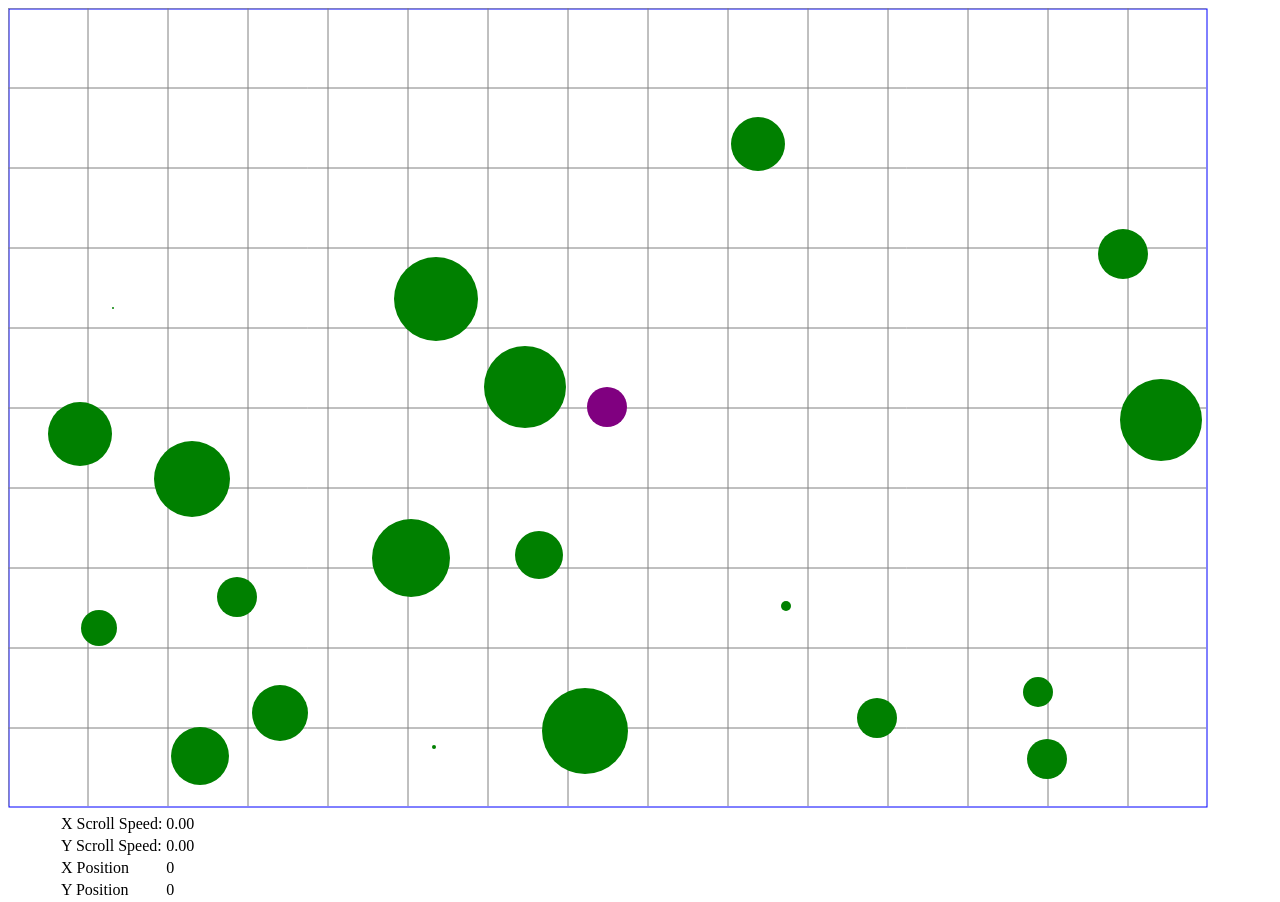
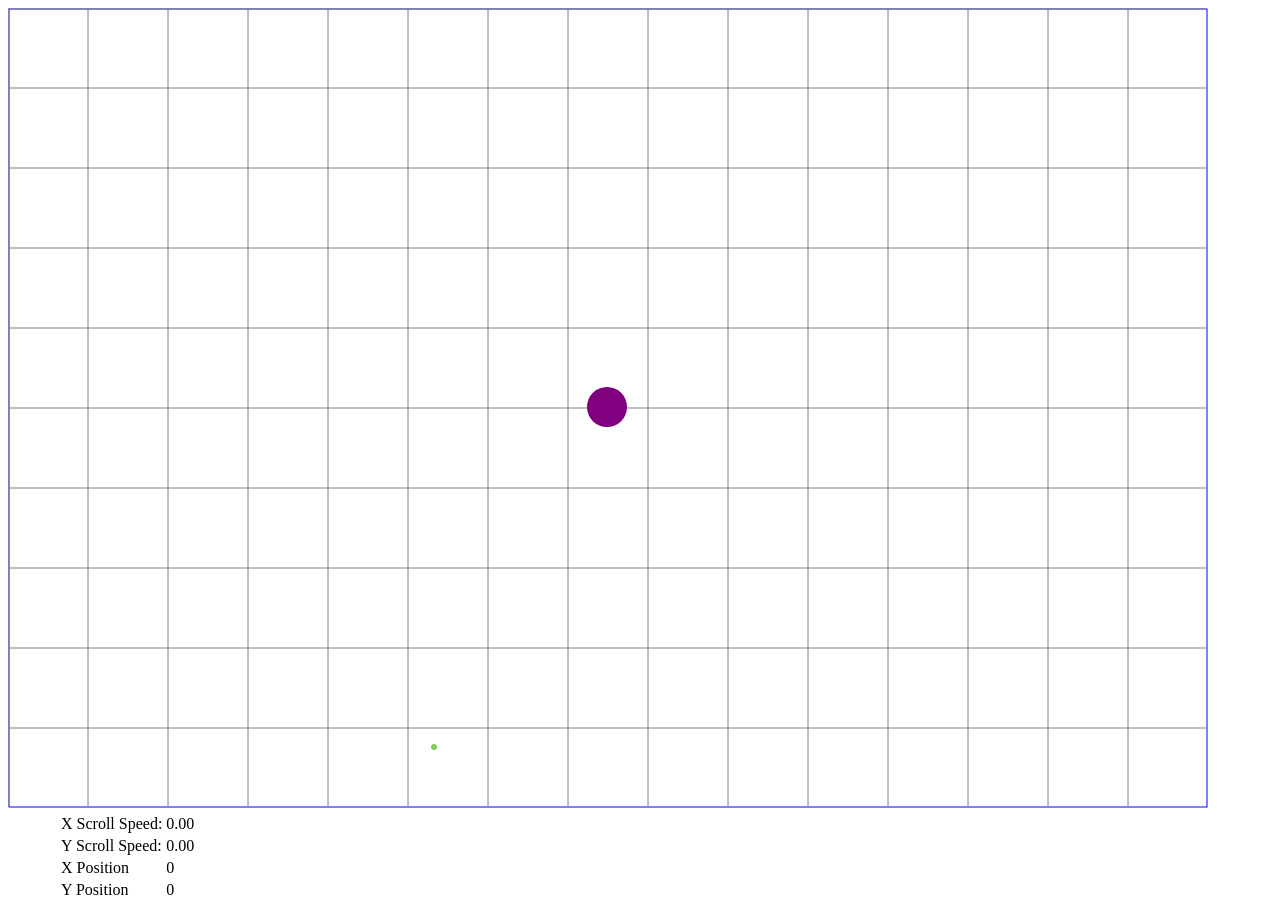
Before and after one commit to eweise/ballgame, a plain HTML site: page index.html in a window 1280 px wide. Drawn offline with nearby package versions, Linux system fonts and the light colour scheme.

Commit message:
Add random colors and collision detection

```diff
--- a/index.html
+++ b/index.html
@@ -24,21 +24,21 @@
                 size: 20
             };
 
-            var otherBallsSize = 20;
+            var otherBallsTotal = 1;
 
             var otherBalls = [];
 
-            for(var counter = 0; counter < otherBallsSize; counter++ ) {
+            for (var counter = 0; counter < otherBallsTotal; counter++) {
                 var newBall = {
                     xSpeed: 0,
                     ySpeed: 0,
                     xPos: (Math.random() * 800).toFixed(0),
                     yPos: (Math.random() * 1200).toFixed(0),
-                size: (Math.random() * 50).toFixed(0)
+                    size: (Math.random() * 80).toFixed(0),
+                    color: randomColor()
                 }
                 otherBalls[counter] = newBall;
             }
-
 
             $(window).keypress(function (keyPress) {
                 if (keyPress.key === 'ArrowLeft') {
@@ -59,6 +59,9 @@
             });
 
             function drawScreen() {
+
+                detectBallCollision();
+
                 drawTheCanvas(context);
 
                 drawBorder(context);
@@ -97,7 +100,7 @@
                 grid.calculateGridlineOffset(ball.xSpeed, ball.ySpeed);
 
                 for (var i = grid.offset.xPos; i < grid.height; i = i + grid.spacing) {
-                    if((i + ball.xPos) < grid.boundary.height) {
+                    if ((i + ball.xPos) < grid.boundary.height) {
                         drawHorizontalLine(pen, i);
                     }
                     else {
@@ -106,6 +109,13 @@
                 }
                 for (var i = grid.offset.yPos; i < grid.width; i = i + grid.spacing) {
                     drawVerticalLine(pen, i);
+                }
+            }
+
+            function detectBallCollision() {
+                var arrayLength = otherBalls.length;
+                for (var i = 0; i < arrayLength; i++) {
+                    didCollide(ball, otherBalls[i]);
                 }
             }
 
@@ -153,15 +163,37 @@
                 for (var i = 0; i < arrayLength; i++) {
                     var balli = otherBalls[i];
                     var xSpeed = ball.xSpeed;
+
+                    // why did the x and x pos change to a string? fricken javascript
                     balli.xPos = parseInt(balli.xPos) + ball.xSpeed;
                     balli.yPos = parseInt(balli.yPos) + ball.ySpeed;
-                pen.fillStyle = "green";
+                    pen.fillStyle = balli.color;
                     pen.beginPath();
                     pen.arc(balli.yPos, balli.xPos, balli.size, 0, Math.PI * 2, true);
                     pen.closePath();
                     pen.fill();
+
                 }
             }
+
+            function randomColor() {
+                var r = (Math.random() * 256).toFixed(0);
+                var g = (Math.random() * 256).toFixed(0);
+                var b = (Math.random() * 256).toFixed(0);
+                return "rgb(" + r + "," + g + "," + b + ")";
+            }
+
+            function didCollide(ball1, ball2) {
+
+                var dx = ball1.xPos - ball2.xPos;
+                var dy = ball1.yPos - ball2.yPos;
+                var distance = Math.sqrt(dx * dx + dy * dy);
+
+                if (distance < ball1.size + ball2.size) {
+                    console.log("ball 1 collided with ball 2");
+                }
+            }
+
         }
     </script>
 </head>
```
Lines whose indentation alone changed are shown as unchanged.
